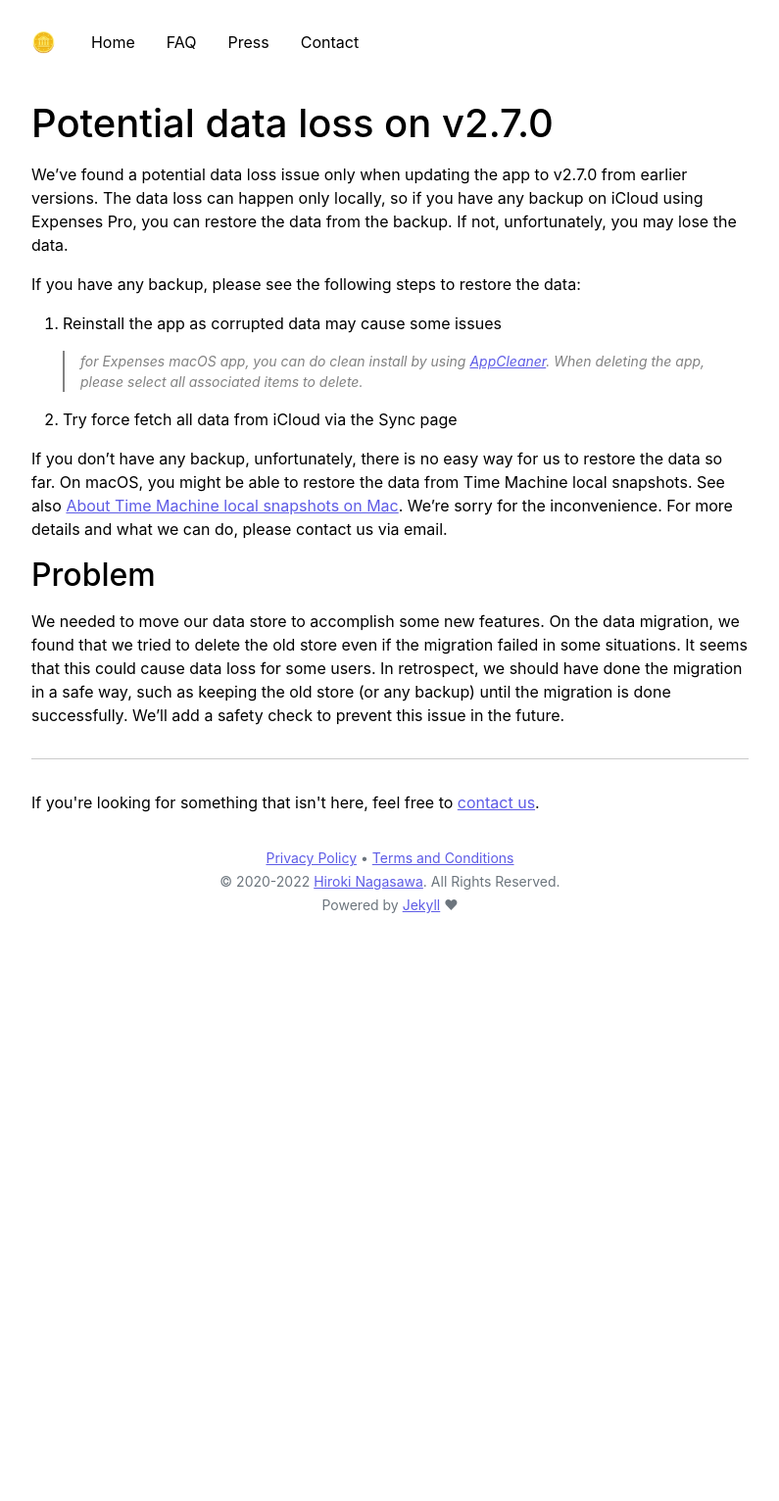
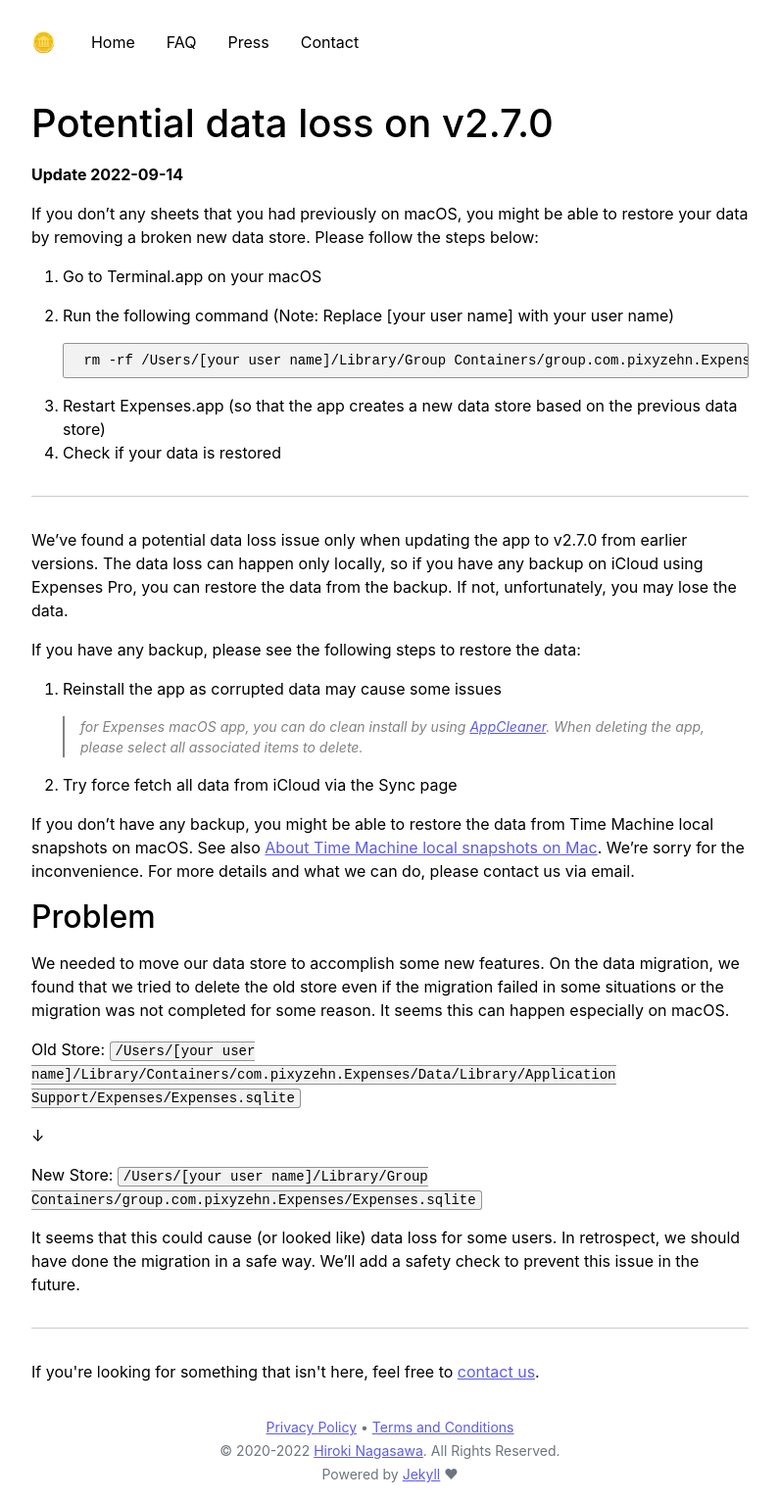
Before and after one commit to bluecometlabs/getexpenses.app, a Jekyll site: the page built from pages/faq/potential-data-loss-on-v2.7.0.md, in a window 1280 px wide. Shown: the whole page at 98% size, without its empty margins (242-1037 px from the left). Built offline with Jekyll 4.4.1, drawn with Linux system fonts in a browser that asks for light colours; before the commit the page ends 951 px from its top, so only the background shows below that.

Commit message:
Update page

````diff
--- a/pages/faq/potential-data-loss-on-v2.7.0.md
+++ b/pages/faq/potential-data-loss-on-v2.7.0.md
@@ -5,6 +5,22 @@
 ---
 
 # Potential data loss on v2.7.0
+
+**Update 2022-09-14**
+
+If you don't any sheets that you had previously on macOS, you might be able to restore your data by removing a broken new data store. Please follow the steps below:
+
+1. Go to Terminal.app on your macOS
+2. Run the following command (Note: Replace [your user name] with your user name)
+
+    ```sh
+    rm -rf /Users/[your user name]/Library/Group Containers/group.com.pixyzehn.Expenses/Expenses.sqlite
+    ```
+
+3. Restart Expenses.app (so that the app creates a new data store based on the previous data store)
+4. Check if your data is restored
+
+---
 
 We've found a potential data loss issue only when updating the app to v2.7.0 from earlier versions. The data loss can happen only locally, so if you have any backup on iCloud using Expenses Pro, you can restore the data from the backup. If not, unfortunately, you may lose the data.
 
@@ -16,10 +32,20 @@
 
 2. Try force fetch all data from iCloud via the Sync page
 
-If you don't have any backup, unfortunately, there is no easy way for us to restore the data so far. On macOS, you might be able to restore the data from Time Machine local snapshots. See also [About Time Machine local snapshots on Mac](https://support.apple.com/guide/mac-help/about-time-machine-local-snapshots-mh35933/mac). We're sorry for the inconvenience. For more details and what we can do, please contact us via email.
+If you don't have any backup, you might be able to restore the data from Time Machine local snapshots on macOS. See also [About Time Machine local snapshots on Mac](https://support.apple.com/guide/mac-help/about-time-machine-local-snapshots-mh35933/mac). We're sorry for the inconvenience. For more details and what we can do, please contact us via email.
 
 ## Problem
 
-We needed to move our data store to accomplish some new features. On the data migration, we found that we tried to delete the old store even if the migration failed in some situations. It seems that this could cause data loss for some users. In retrospect, we should have done the migration in a safe way, such as keeping the old store (or any backup) until the migration is done successfully. We'll add a safety check to prevent this issue in the future.
+We needed to move our data store to accomplish some new features. On the data migration, we found that we tried to delete the old store even if the migration failed in some situations or the migration was not completed for some reason. It seems this can happen especially on macOS.
+
+Old Store:
+`/Users/[your user name]/Library/Containers/com.pixyzehn.Expenses/Data/Library/Application Support/Expenses/Expenses.sqlite`
+
+↓
+
+New Store:
+`/Users/[your user name]/Library/Group Containers/group.com.pixyzehn.Expenses/Expenses.sqlite`
+
+It seems that this could cause (or looked like) data loss for some users. In retrospect, we should have done the migration in a safe way. We'll add a safety check to prevent this issue in the future.
 
 {% include faq_footer.html %}
````
